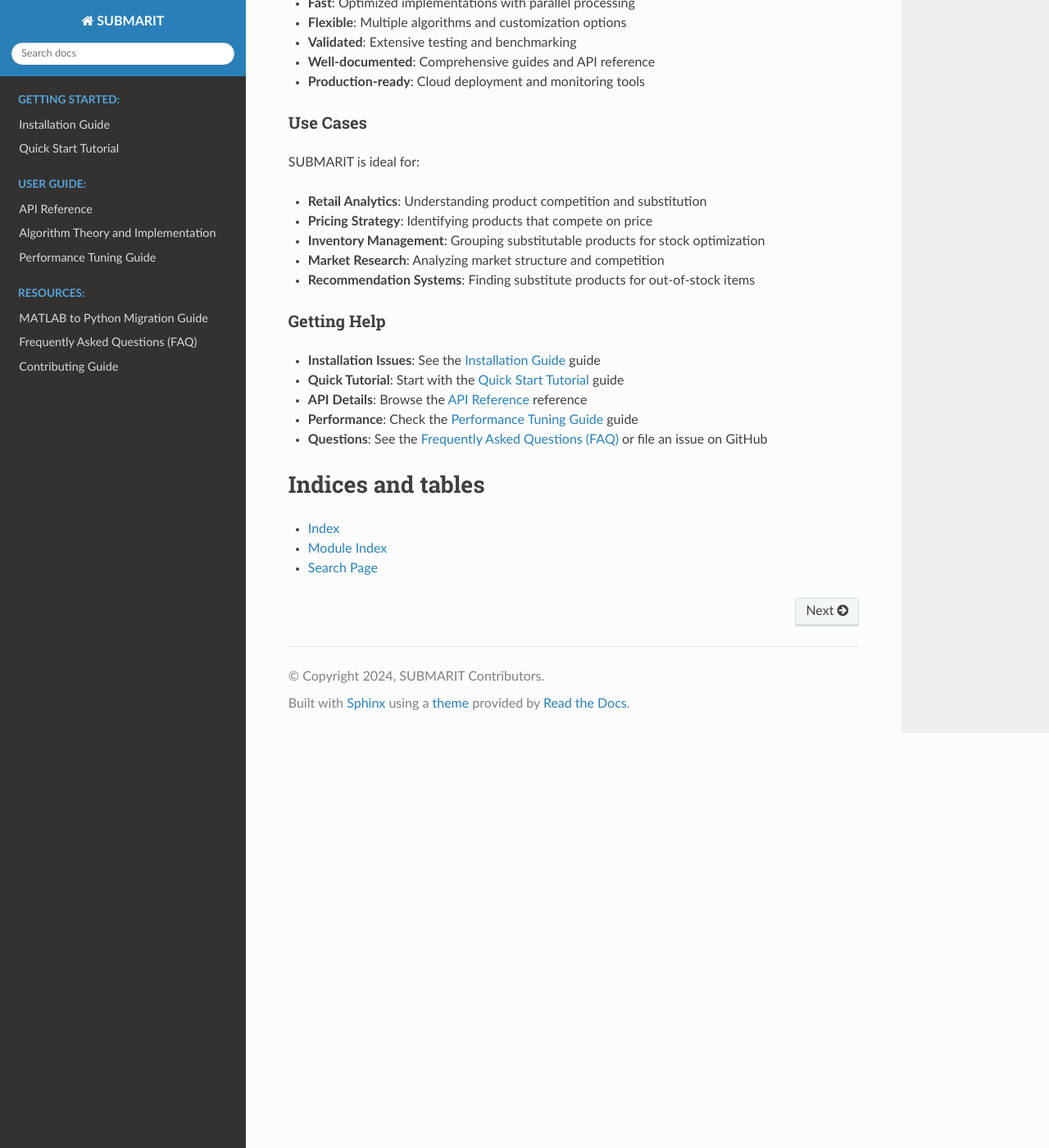
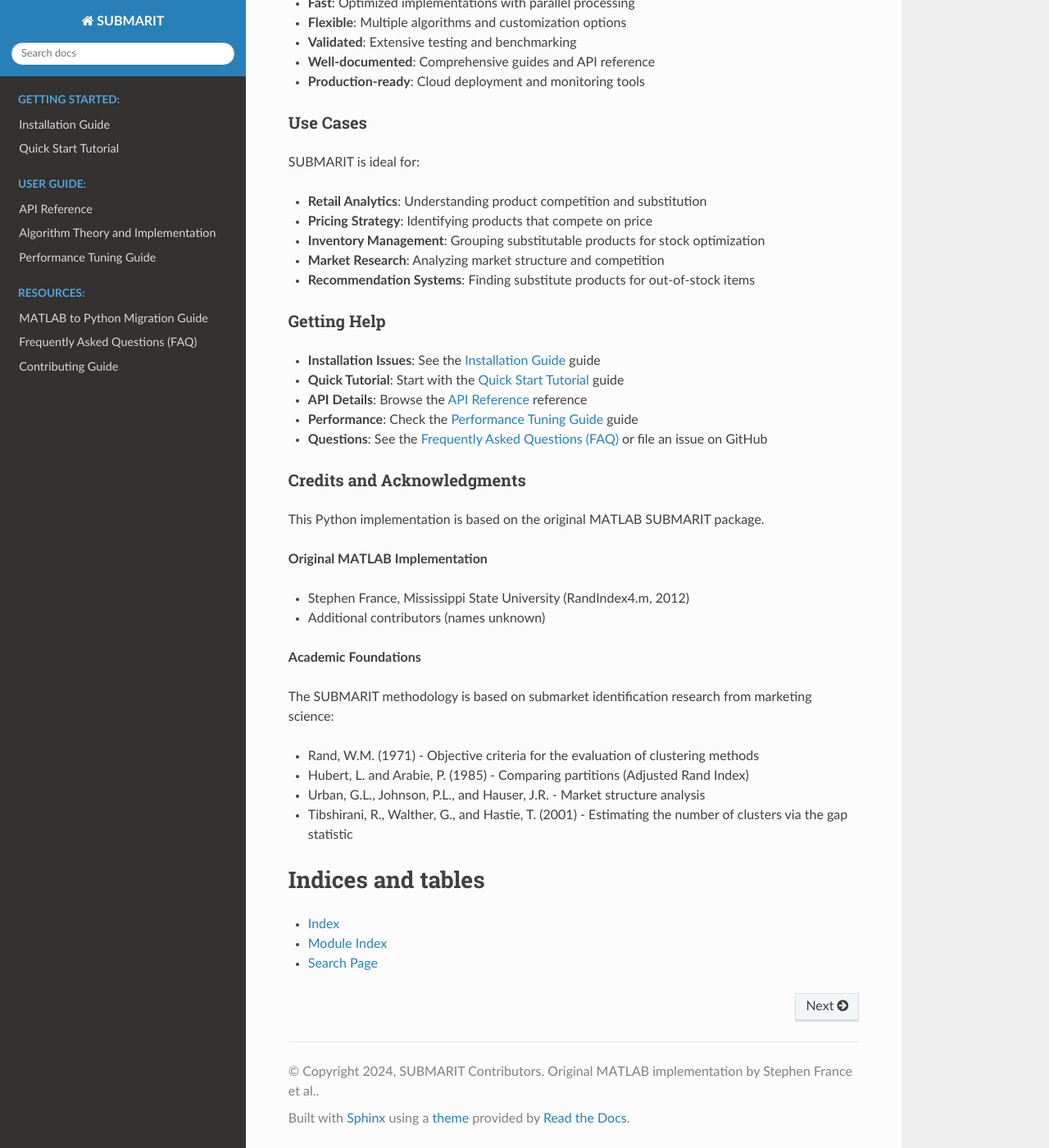
Before and after one commit to m-marinucci/SUBMARIT, a Sphinx documentation site: the page built from docs/source/index.rst, in a window 1280 px wide and 1400 px high, scrolled down 2902 px. Shown: the whole window at 82% size. Built offline with Sphinx 7.4.7 and the Read the Docs theme 3.1.0, drawn with Linux system fonts in a browser that asks for light colours.

Commit message:
Configure Read the Docs and update documentation with MATLAB credits
- Add .readthedocs.yaml configuration for RTD builds
- Create docs/requirements.txt with documentation dependencies
- Add 'docs' extra to pyproject.toml
- Update documentation URL to readthedocs.io
- Add MATLAB implementation credits to Sphinx documentation:
  - Credits section in index.rst
  - Attribution note in migration_guide.rst
  - Updated copyright in conf.py
- Create required Sphinx directories (_static, _templates)

This should resolve the Read the Docs build issues and properly
acknowledge the original MATLAB implementation authors.

🤖 Generated with [Claude Code](https://claude.ai/code)

Co-Authored-By: Claude <noreply@anthropic.com>

```diff
--- a/docs/source/conf.py
+++ b/docs/source/conf.py
@@ -6,7 +6,7 @@ sys.path.insert(0, os.path.abspath('../../src'))
 
 # Project information
 project = 'SUBMARIT'
-copyright = '2024, SUBMARIT Contributors'
+copyright = '2024, SUBMARIT Contributors. Original MATLAB implementation by Stephen France et al.'
 author = 'SUBMARIT Contributors'
 release = '0.1.0'
 
--- a/docs/source/index.rst
+++ b/docs/source/index.rst
@@ -69,6 +69,25 @@ Getting Help
 * **Performance**: Check the :doc:`performance` guide
 * **Questions**: See the :doc:`faq` or file an issue on GitHub
 
+Credits and Acknowledgments
+~~~~~~~~~~~~~~~~~~~~~~~~~~~
+
+This Python implementation is based on the original MATLAB SUBMARIT package.
+
+**Original MATLAB Implementation**
+
+* Stephen France, Mississippi State University (RandIndex4.m, 2012)
+* Additional contributors (names unknown)
+
+**Academic Foundations**
+
+The SUBMARIT methodology is based on submarket identification research from marketing science:
+
+* Rand, W.M. (1971) - Objective criteria for the evaluation of clustering methods
+* Hubert, L. and Arabie, P. (1985) - Comparing partitions (Adjusted Rand Index)
+* Urban, G.L., Johnson, P.L., and Hauser, J.R. - Market structure analysis
+* Tibshirani, R., Walther, G., and Hastie, T. (2001) - Estimating the number of clusters via the gap statistic
+
 Indices and tables
 ==================
 
```
Also changed, not shown: docs/requirements.txt (added, +7 -0 lines), docs/source/migration_guide.rst (+6 -1 lines), pyproject.toml (+10 -1 lines), .readthedocs.yaml (added).
